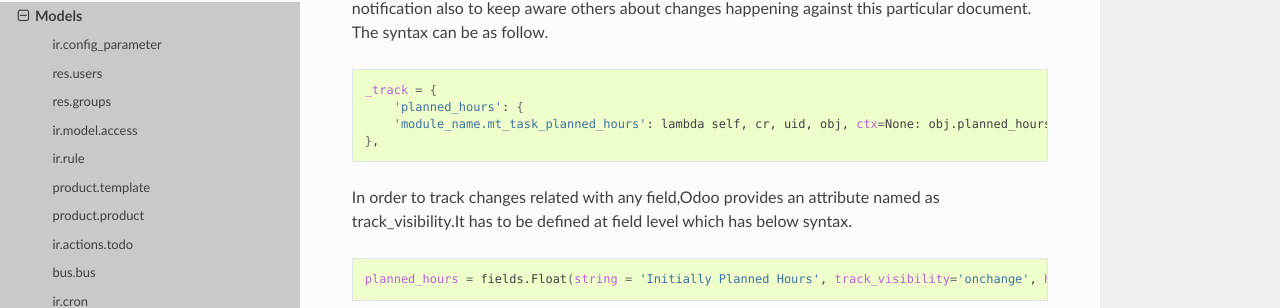
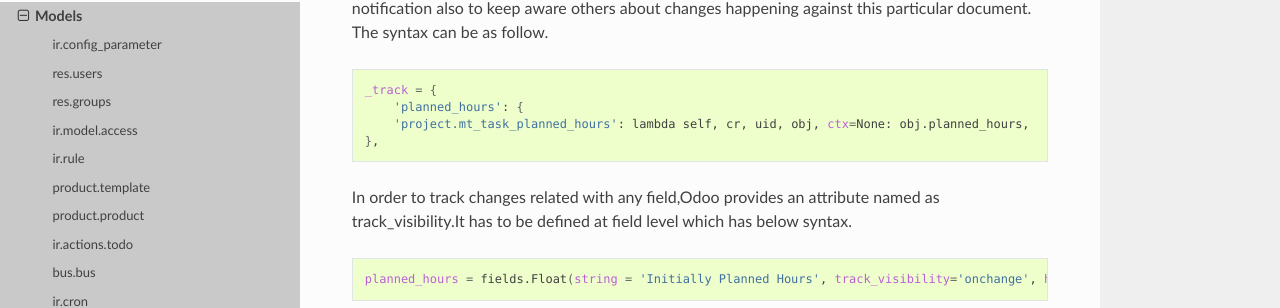
Before and after one commit to itpp-labs/odoo-development, a Sphinx documentation site: the page built from docs/odoo/models/mail.message.rst, in a window 1280 px wide and 900 px high, scrolled down 623 px. Shown: the part 338-646 px from the top of the window. Built offline with Sphinx 7.4.7 and the Read the Docs theme 2.0.0, drawn with Linux system fonts in a browser that asks for light colours; pages that are not in the unit, such as notebooks, are missing from menus.

Commit message:
[FIX] mail.message.rst

```diff
--- a/docs/odoo/models/mail.message.rst
+++ b/docs/odoo/models/mail.message.rst
@@ -38,7 +38,7 @@ Odoo provide feature to track various events related with one particular documen
 
     _track = {
         'planned_hours': {
-        'module_name.mt_task_planned_hours': lambda self, cr, uid, obj, ctx=None: obj.planned_hours,
+        'project.mt_task_planned_hours': lambda self, cr, uid, obj, ctx=None: obj.planned_hours,
     },
 
 
```
